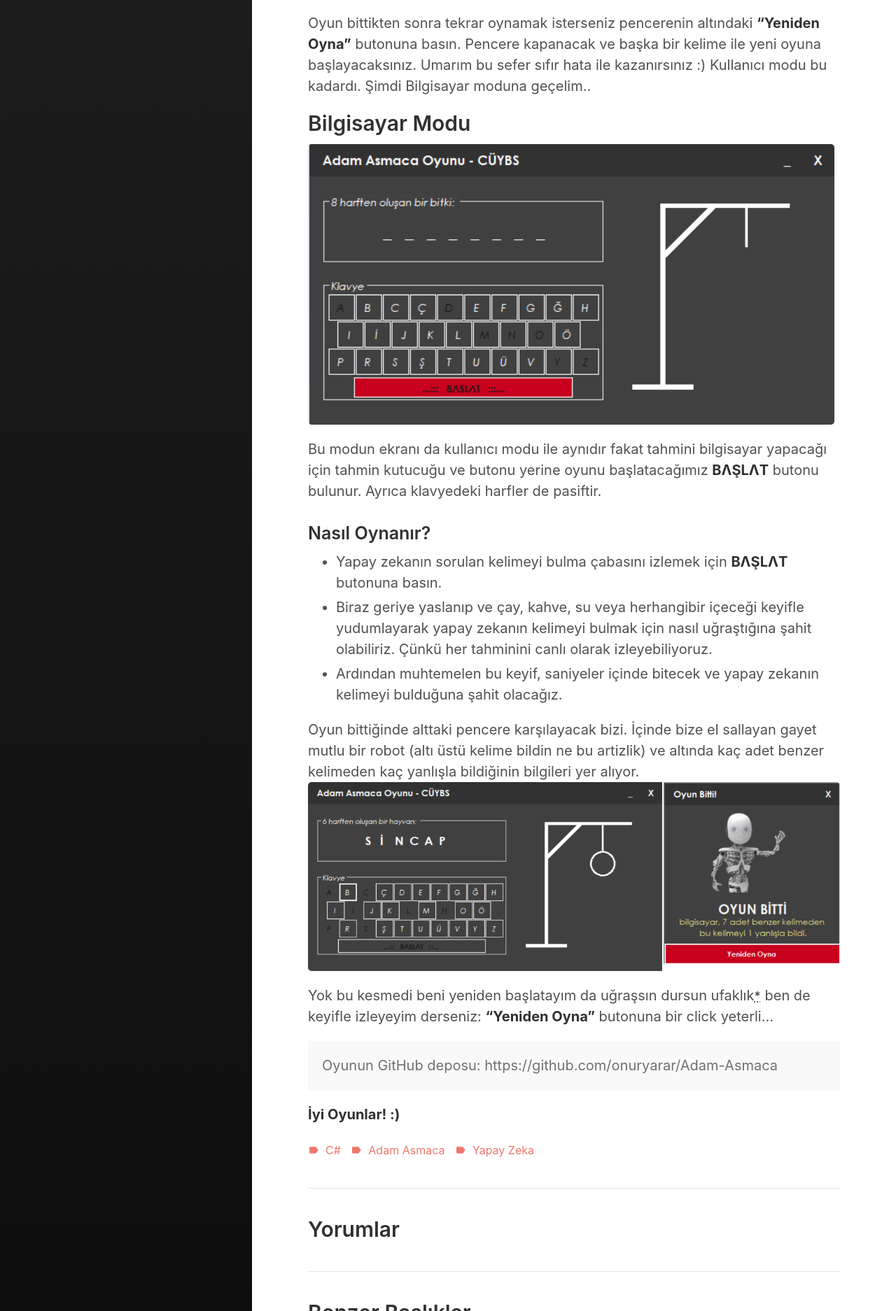
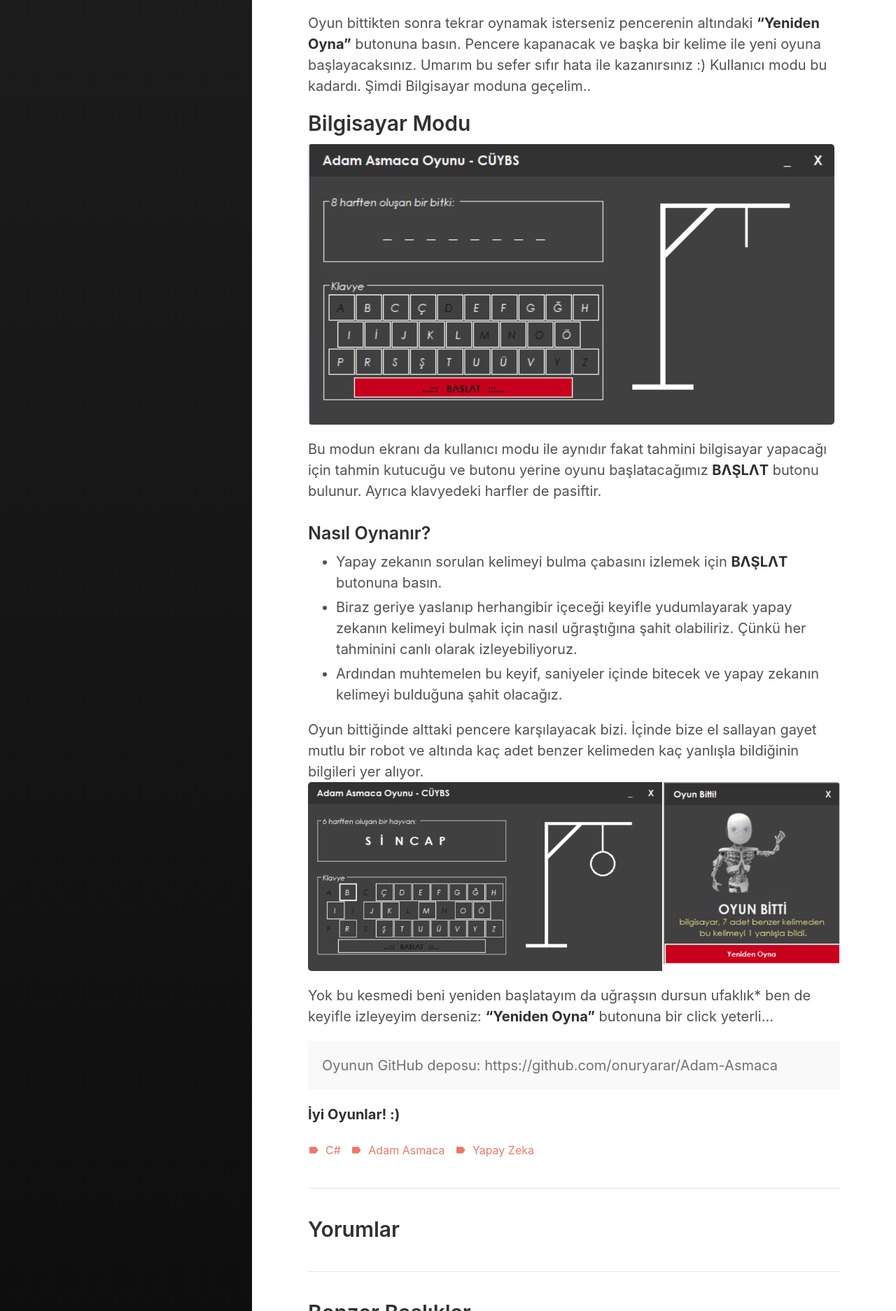
Before and after one commit to onuryarar/onuryarar.github.io, a Jekyll site: the page built from _posts/2017-12-20-adamasmaca.md, in a window 1280 px wide. Shown: the part 3126-5000 px from the top of the page at 70% size. Built offline with Jekyll 4.4.1, drawn with Linux system fonts in a browser that asks for light colours; comment, search, counter and statistics services are not loaded.

Commit message:
cümle düzenlemeleri

```diff
--- a/_posts/2017-12-20-adamasmaca.md
+++ b/_posts/2017-12-20-adamasmaca.md
@@ -66,13 +66,13 @@ Bu modun ekranı da kullanıcı modu ile aynıdır fakat tahmini bilgisayar yapa
 ### Nasıl Oynanır?
 
 * Yapay zekanın sorulan kelimeyi bulma çabasını izlemek için **BΛŞLΛT** butonuna basın.
-* Biraz geriye yaslanıp ve çay, kahve, su veya herhangibir içeceği keyifle yudumlayarak yapay zekanın kelimeyi bulmak için nasıl uğraştığına şahit olabiliriz. Çünkü her tahminini canlı olarak izleyebiliyoruz.
+* Biraz geriye yaslanıp herhangibir içeceği keyifle yudumlayarak yapay zekanın kelimeyi bulmak için nasıl uğraştığına şahit olabiliriz. Çünkü her tahminini canlı olarak izleyebiliyoruz.
 * Ardından muhtemelen bu keyif, saniyeler içinde bitecek ve yapay zekanın kelimeyi bulduğuna şahit olacağız.
 
-Oyun bittiğinde alttaki pencere karşılayacak bizi. İçinde bize el sallayan gayet mutlu bir robot (altı üstü kelime bildin ne bu artizlik) ve altında kaç adet benzer kelimeden kaç yanlışla bildiğinin bilgileri yer alıyor.
+Oyun bittiğinde alttaki pencere karşılayacak bizi. İçinde bize el sallayan gayet mutlu bir robot ve altında kaç adet benzer kelimeden kaç yanlışla bildiğinin bilgileri yer alıyor.
 ![Görüntü](/screenshots/pcmode-2.png?raw=true "Oyun Sonu - Bilgisayar Modu")
 
-Yok bu kesmedi beni yeniden başlatayım da uğraşsın dursun ufaklık<abbr title="veya herhangibir hitap şekli :)">*</abbr> ben de keyifle izleyeyim derseniz: **"Yeniden Oyna"** butonuna bir click yeterli...
+Yok bu kesmedi beni yeniden başlatayım da uğraşsın dursun ufaklık* ben de keyifle izleyeyim derseniz: **"Yeniden Oyna"** butonuna bir click yeterli...
 
 <p class="message">
 Oyunun GitHub deposu: https://github.com/onuryarar/Adam-Asmaca
```
